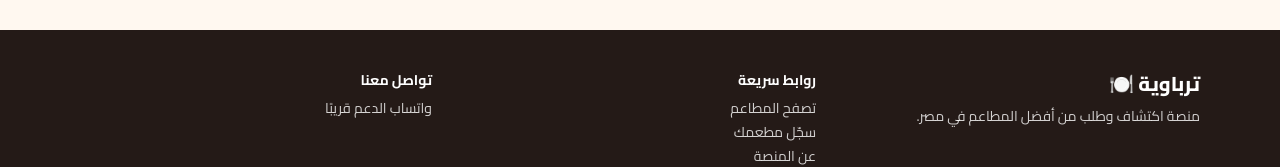
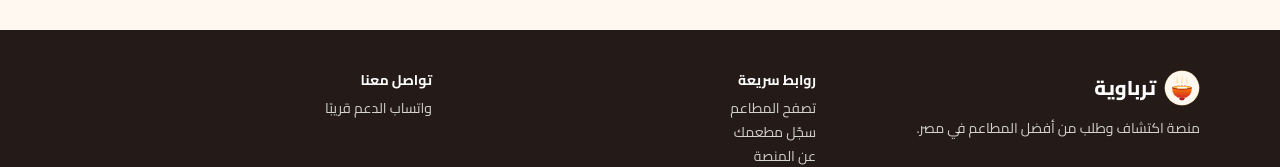
Before and after one commit to Madmonah/terbwya-app, a Next.js app: page / in a window 1280 px wide. Shown: the part 1386-1553 px from the top of the page. Built offline with nearby package versions, Linux system fonts and the light colour scheme; no server answers; the database is empty.

Commit message:
استخدام اللوجو الفعلي في الفوتر بدل الإيموجي — توحيد الهوية البصرية

```diff
--- a/src/components/Footer.tsx
+++ b/src/components/Footer.tsx
@@ -3,7 +3,11 @@
     <footer className="bg-brand-ink text-white/80 mt-16">
       <div className="max-w-6xl mx-auto px-4 py-10 grid grid-cols-1 md:grid-cols-3 gap-8 text-sm">
         <div>
-          <div className="text-xl font-extrabold text-white mb-2">ترباوية 🍽️</div>
+          <div className="flex items-center gap-2 mb-3">
+            {/* eslint-disable-next-line @next/next/no-img-element */}
+            <img src="/brand/logo-mark.svg" alt="ترباوية" className="w-9 h-9" />
+            <span className="text-xl font-extrabold text-white">ترباوية</span>
+          </div>
           <p>منصة اكتشاف وطلب من أفضل المطاعم في مصر.</p>
         </div>
         <div>
```
